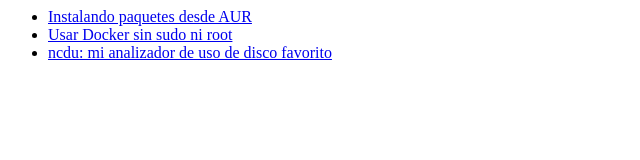
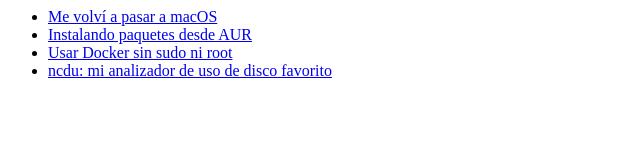
Before and after one commit to beigna/blog, a plain HTML site: page blog/articulos/index.html in a window 1280 px wide. Shown: the whole page, without its empty margins (0-640 px from the left). Drawn offline with Linux system fonts and the light colour scheme.

Commit message:
Artículo nuevo y fix de template

```diff
--- a/blog/articulos/index.html
+++ b/blog/articulos/index.html
@@ -1,4 +1,5 @@
 <ul>
+  <li><a href="/leer/2023-08-13_macos.html">Me volví a pasar a macOS</a></li>
   <li><a href="/leer/2023-02-16_aur_makepkg.html">Instalando paquetes desde AUR</a></li>
   <li><a href="/leer/2023-02-15_setfacl.html">Usar Docker sin sudo ni root</a></li>
   <li><a href="/leer/2023-02-09_ncdu.html">ncdu: mi analizador de uso de disco favorito</a></li>
```
Also changed, not shown: blog/templates/base.html (+1 -2 lines), 1 other file.
